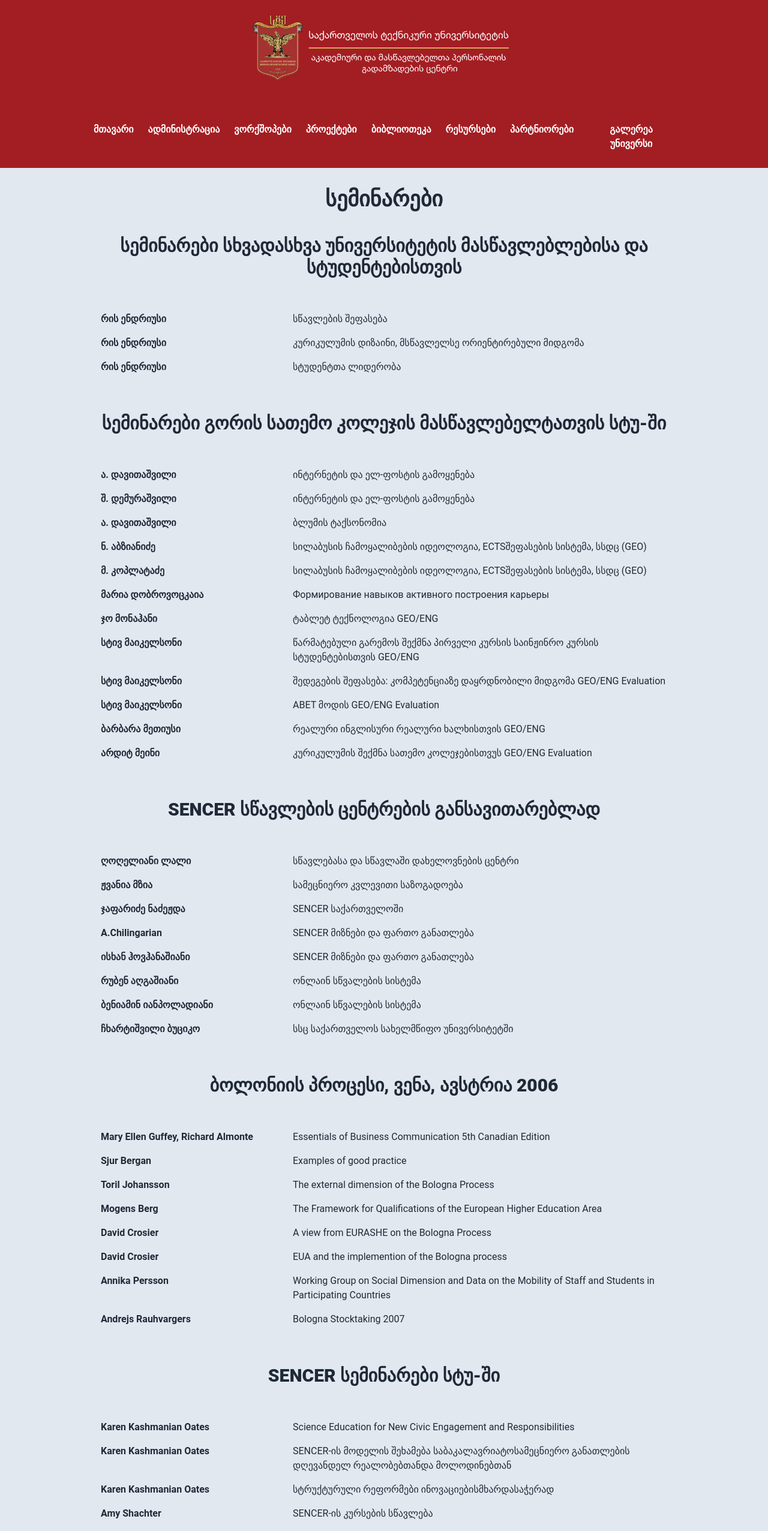
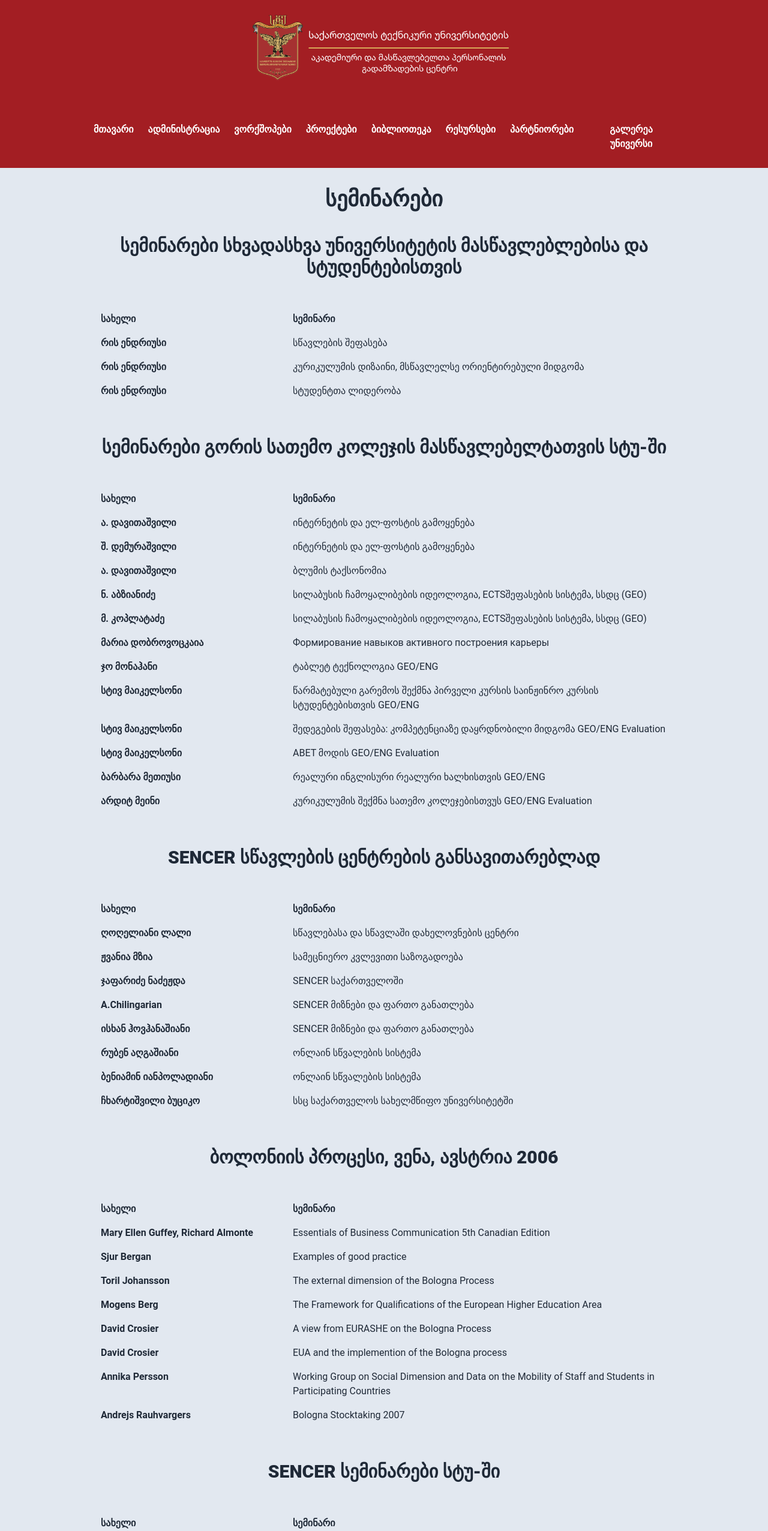
Before and after one commit to lashatatu/hpep-lali, a Next.js app: page /workshops/seminars in a window 1280 px wide. Shown: the top 2553 px of the page at 60% size. Built offline with nearby package versions, Linux system fonts and the light colour scheme.

Commit message:
updated: seminars, animation, fixed text, added headers

```diff
--- a/app/(user)/library/new-textbooks/page.tsx
+++ b/app/(user)/library/new-textbooks/page.tsx
@@ -15,7 +15,7 @@
           </h3>
           <div className={"lt-page-2grid"}>
             <div>
-              <h4 className={"lt-page-h4"}>I კურსის სახელმძღვანელოები</h4>
+              <h4 className={"lt-page-h4 font-bold"}>I კურსის სახელმძღვანელოები</h4>
               <p className={"indent-0"}>ბიზნეს მათემატიკა</p>
 
               <p className={"indent-0"}>გარემო და მდგრადი განვითარება</p>
@@ -42,7 +42,7 @@
             </div>
 
             <div>
-              <h4 className={"lt-page-h4"}>II კურსის სახელმძღვანელოები</h4>
+              <h4 className={"lt-page-h4 font-bold"}>II კურსის სახელმძღვანელოები</h4>
               <p className={"indent-0"}>ბიზნეს და პროფესიული ინგლისური III</p>
 
               <p className={"indent-0"}>ბიზნეს და პროფესიული ინგლისური IV</p>
@@ -101,7 +101,7 @@
             </div>
 
             <div>
-              <h4 className={"lt-page-h4"}>III კურსის სახელმძღვანელოები</h4>
+              <h4 className={"lt-page-h4 font-bold"}>III კურსის სახელმძღვანელოები</h4>
               <p className={"indent-0"}>ზოგადი ანერფრენერშიპი</p>
 
               <p className={"indent-0"}>სასტუმროების მენეჯმენტი</p>
--- a/app/(user)/workshops/seminars/page.tsx
+++ b/app/(user)/workshops/seminars/page.tsx
@@ -15,6 +15,8 @@
             სტუდენტებისთვის
           </h2>
           <div className={"lt-page-2grid lt-page-align-left-span-2"}>
+            <div className={'font-bold'}>სახელი</div>
+            <div className={'font-bold'}>სემინარი</div>
             <div className={"font-bold"}>რის ენდრიუსი</div>
             <div>სწავლების შეფასება</div>
             <div className={"font-bold"}>რის ენდრიუსი</div>
@@ -27,6 +29,8 @@
             სემინარები გორის სათემო კოლეჯის მასწავლებელტათვის სტუ-ში
           </h2>
           <div className={"lt-page-2grid lt-page-align-left-span-2"}>
+            <div className={'font-bold'}>სახელი</div>
+            <div className={'font-bold'}>სემინარი</div>
             <div className={"font-bold"}>ა. დავითაშვილი</div>
             <div>ინტერნეტის და ელ-ფოსტის გამოყენება</div>
             <div className={"font-bold"}>შ. დემურაშვილი</div>
@@ -71,6 +75,8 @@
             SENCER სწავლების ცენტრების განსავითარებლად
           </h2>
           <div className={"lt-page-2grid lt-page-align-left-span-2"}>
+            <div className={'font-bold'}>სახელი</div>
+            <div className={'font-bold'}>სემინარი</div>
             <div className={"font-bold"}>ღოღელიანი ლალი</div>
             <div>სწავლებასა და სწავლაში დახელოვნების ცენტრი</div>
             <div className={"font-bold"}>ჟვანია მზია</div>
@@ -93,6 +99,8 @@
             ბოლონიის პროცესი, ვენა, ავსტრია 2006
           </h2>
           <div className={"lt-page-2grid lt-page-align-left-span-2"}>
+            <div className={'font-bold'}>სახელი</div>
+            <div className={'font-bold'}>სემინარი</div>
             <div className={"font-bold"}>
               Mary Ellen Guffey, Richard Almonte
             </div>
@@ -121,6 +129,8 @@
 
           <h2 className={"lt-page-h2 text-center"}>SENCER სემინარები სტუ-ში</h2>
           <div className={"lt-page-2grid lt-page-align-left-span-2"}>
+            <div className={'font-bold'}>სახელი</div>
+            <div className={'font-bold'}>სემინარი</div>
             <div className={"font-bold"}>Karen Kashmanian Oates</div>
             <div>
               Science Education for New Civic Engagement and Responsibilities
--- a/components/BlogList.tsx
+++ b/components/BlogList.tsx
@@ -36,7 +36,7 @@
               >
                 <div
                   className={
-                    "relative h-80 w-full drop-shadow-xl transition-transform duration-200 ease-out scale-95 group-hover:scale-100"
+                    "relative h-80 w-full drop-shadow-xl"
                   }
                 >
                   <Image
--- a/components/Footer.tsx
+++ b/components/Footer.tsx
@@ -11,12 +11,6 @@
             className="link-hover link"
           >
             მრჩეველთა საბჭო
-          </Link>
-          <Link
-            href={"/administration/advisory-committee"}
-            className="link-hover link"
-          >
-            მრჩეველთა კომიტეტი
           </Link>
           <Link
             href={"/administration/consultants"}
@@ -37,7 +31,7 @@
         <div>
           <span className="footer-title">ვორქშოპები</span>
           <Link href={"/workshops/trainings"} className="link-hover link">
-            თრენინგები
+            ტრენინგები
           </Link>
           <Link href={"/workshops/seminars"} className="link-hover link">
             სემინარები
--- a/components/LinksComponent.jsx
+++ b/components/LinksComponent.jsx
@@ -43,7 +43,7 @@
           className="dropdown-content menu w-52 rounded-lg bg-primary p-2"
         >
           <li>
-            <Link href={"/workshops/trainings"}>თრენინგები</Link>
+            <Link href={"/workshops/trainings"}>ტრენინგები</Link>
           </li>
           <li>
             <Link href={"/workshops/seminars"}>სემინარები</Link>
--- a/components/LinksComponentMobile.jsx
+++ b/components/LinksComponentMobile.jsx
@@ -37,7 +37,7 @@
         <div className="collapse-title min-h-0 p-2 text-center">ვორქშოპები</div>
         <ul className="collapse-content rounded-3xl bg-third text-center">
           <li className={"pt-2"}>
-            <Link href={"/workshops/trainings"}>თრენინგები</Link>
+            <Link href={"/workshops/trainings"}>ტრენინგები</Link>
           </li>
           <li className={"pt-2"}>
             <Link href={"/workshops/seminars"}>სემინარები</Link>
--- a/styles/globals.css
+++ b/styles/globals.css
@@ -43,9 +43,9 @@
 		@apply mr-4 last:mr-0 max-lg:last:m-2 max-lg:mb-4 max-lg:m-2 mb-10;
 	}
 
-	p {
-		@apply pb-4 indent-4;
-	}
+	/*p {*/
+	/*	@apply pb-4 indent-4;*/
+	/*}*/
 }
 
 @layer utilities {
```
